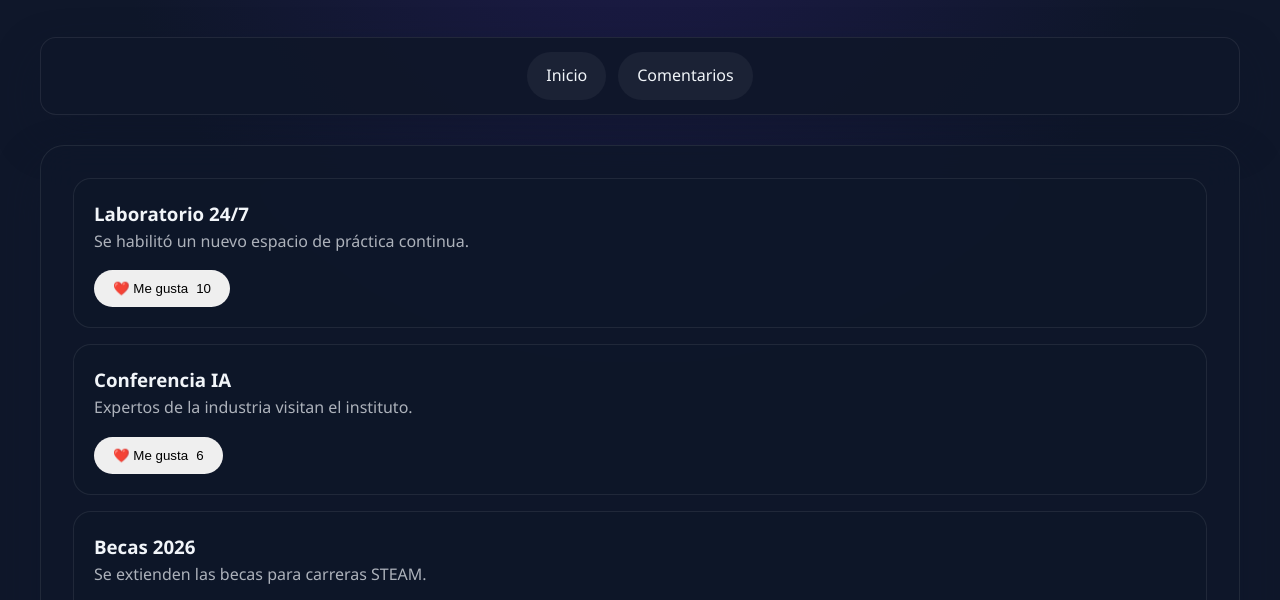
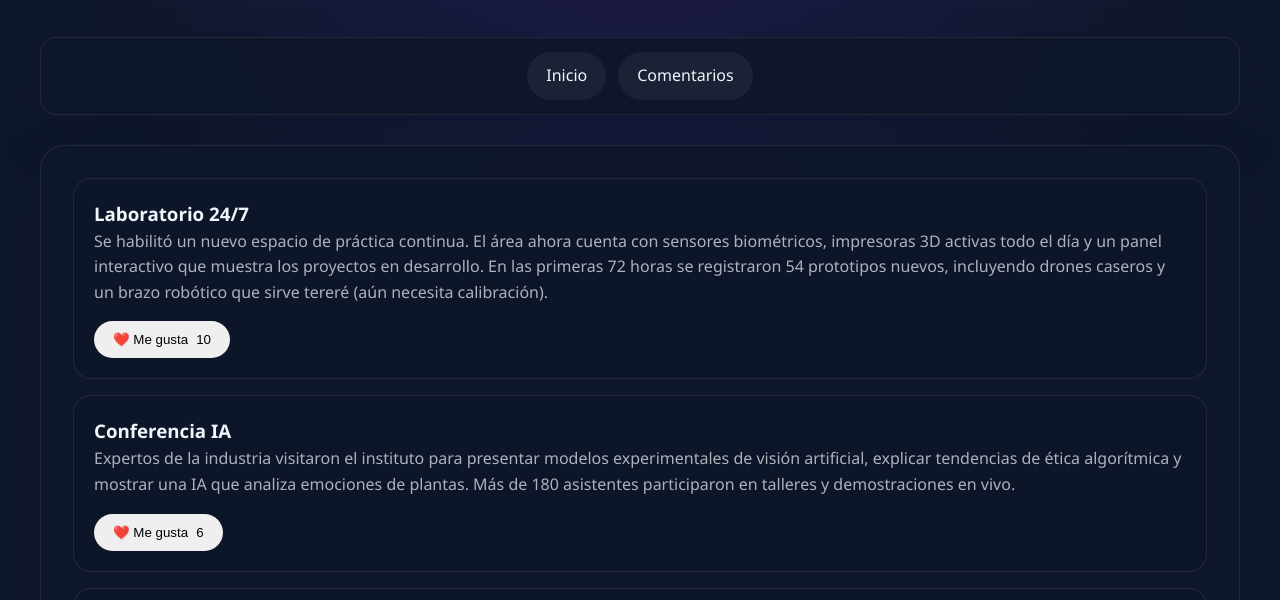
Before and after one commit to Fernando10104/prueba_examen1, a plain HTML site: page paginas/noticias.html in a window 1280 px wide. Shown: the part 169-769 px from the top of the page. Drawn offline with Linux system fonts and the light colour scheme.

Commit message:
Update noticias.html

```diff
--- a/paginas/noticias.html
+++ b/paginas/noticias.html
@@ -21,21 +21,42 @@
         </nav>
 
         <section class="section-card">
+
             <article class="card">
                 <h3>Laboratorio 24/7</h3>
-                <p>Se habilitó un nuevo espacio de práctica continua.</p>
+                <p>
+                    Se habilitó un nuevo espacio de práctica continua.
+                    El área ahora cuenta con sensores biométricos, impresoras 3D activas todo el día
+                    y un panel interactivo que muestra los proyectos en desarrollo.
+                    En las primeras 72 horas se registraron 54 prototipos nuevos, incluyendo drones caseros
+                    y un brazo robótico que sirve tereré (aún necesita calibración).
+                </p>
                 <button class="like-button" data-like="10">❤️ Me gusta <span>10</span></button>
             </article>
+
             <article class="card" style="margin-top:16px;">
                 <h3>Conferencia IA</h3>
-                <p>Expertos de la industria visitan el instituto.</p>
+                <p>
+                    Expertos de la industria visitaron el instituto para presentar modelos experimentales
+                    de visión artificial, explicar tendencias de ética algorítmica y mostrar una IA que
+                    analiza emociones de plantas.
+                    Más de 180 asistentes participaron en talleres y demostraciones en vivo.
+                </p>
                 <button class="like-button" data-like="6">❤️ Me gusta <span>6</span></button>
             </article>
+
             <article class="card" style="margin-top:16px;">
                 <h3>Becas 2026</h3>
-                <p>Se extienden las becas para carreras STEAM.</p>
+                <p>
+                    Se extienden las becas para carreras STEAM.
+                    El programa incorpora un fondo “Chispa” que otorga microfinanciación para ideas creativas,
+                    mentorías internacionales y apoyo para proyectos personales.
+                    Entre los primeros postulantes hay un equipo que diseña zapatillas inteligentes que cambian
+                    de color según el clima.
+                </p>
                 <button class="like-button" data-like="4">❤️ Me gusta <span>4</span></button>
             </article>
+
         </section>
 
         <footer>
```
